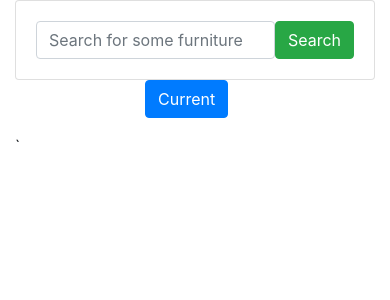
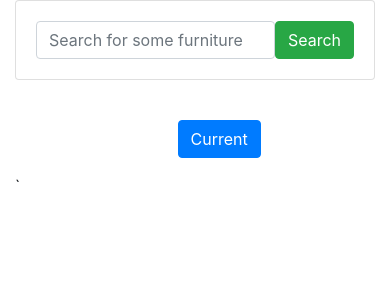
Before and after one commit to AlirezaCE/Moblino, a Django app: page / in a window 390 px wide. Shown: the part 56-356 px from the top of the page. Run offline with Django 5.2, Linux system fonts and the light colour scheme; data that the repository does not hold is empty; some libraries are stand-ins or nearby versions.

Commit message:
fix the bugs

```diff
--- a/moblinosite/shop/templates/shop/index.html
+++ b/moblinosite/shop/templates/shop/index.html
@@ -53,7 +53,7 @@
             </div>
         </div>
 
-        <div class="row">
+        <div class="row" style="margin-top: 10px;">
             {% for product in product_objects %}
             <div class="col-md-3">
                 <div class="card">
@@ -71,8 +71,8 @@
         </div>
 
         <div class="row">
-            <div class="col-md-3 offset-4">
-                <ul class="pagination">
+            <div class="col-md-3 offset-5">
+                <ul class="pagination" style="margin-top: 30px;">
                     {% if product_objects.has_previous %}
                         <li class="page-item">
                             <a class="page-link" href="?page={{ product_objects.previous_page_number }}">Previous</a>
@@ -132,9 +132,12 @@
         var cartString = "";
         cartString = "Have a good shop 😊</br>";
         var counter = 1;
-        for(var x in cart){
+
+        let cartObject = JSON.parse(localStorage.getItem('cart'));
+
+        for(item in cartObject){
             cartString += counter + ") ";
-            cartString += document.getElementById("nm"+x).innerHTML + " Qnt<" + cart[x][0] +">" + "</br>";
+            cartString += cartObject[item][1] + " Qnt<" + cartObject[item][0] +">" + "</br>";
             counter += 1;
         }
         cartString += "<a href='/checkout'><button id='checkout' class='btn btn-warning'>Checkout</button></a>"
```
